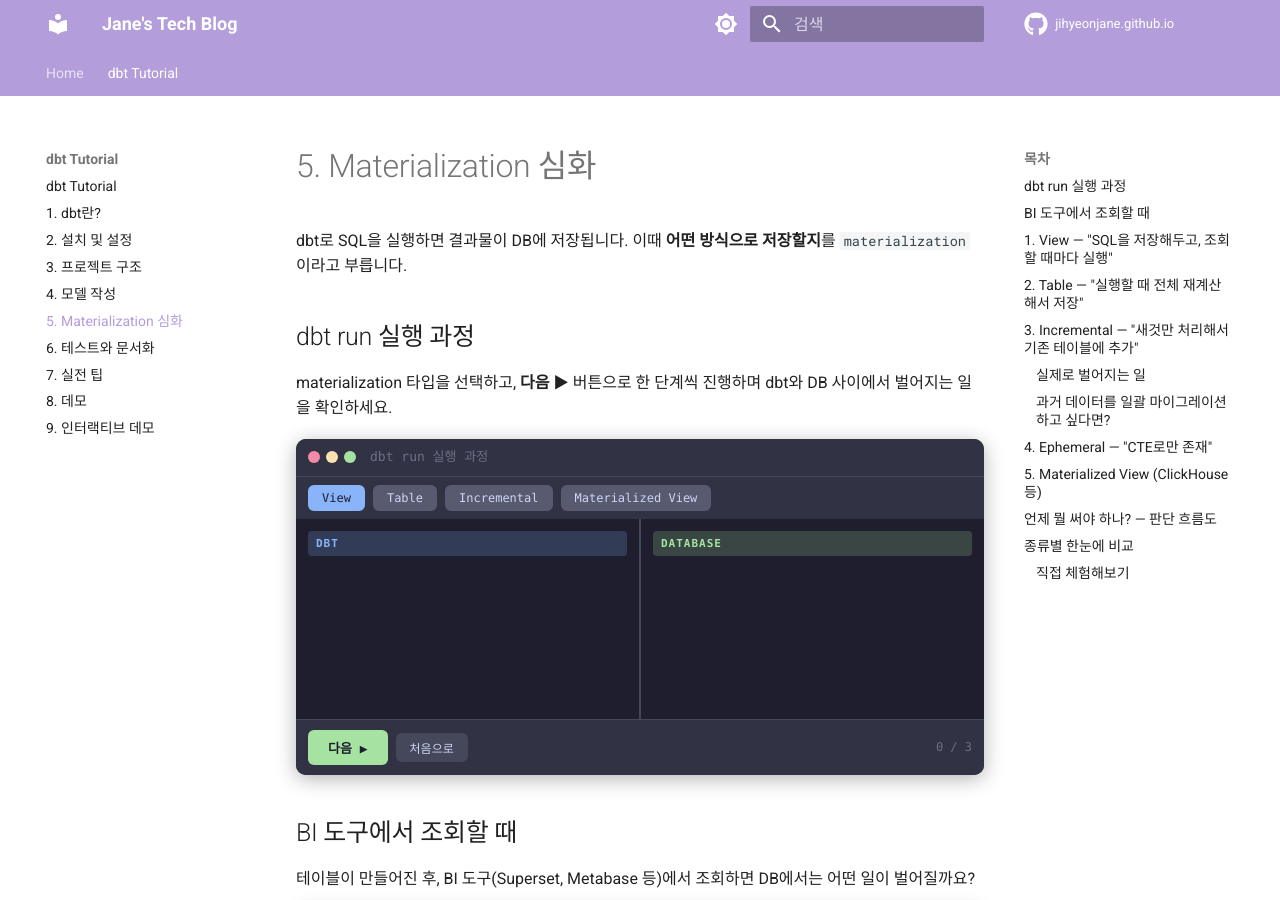
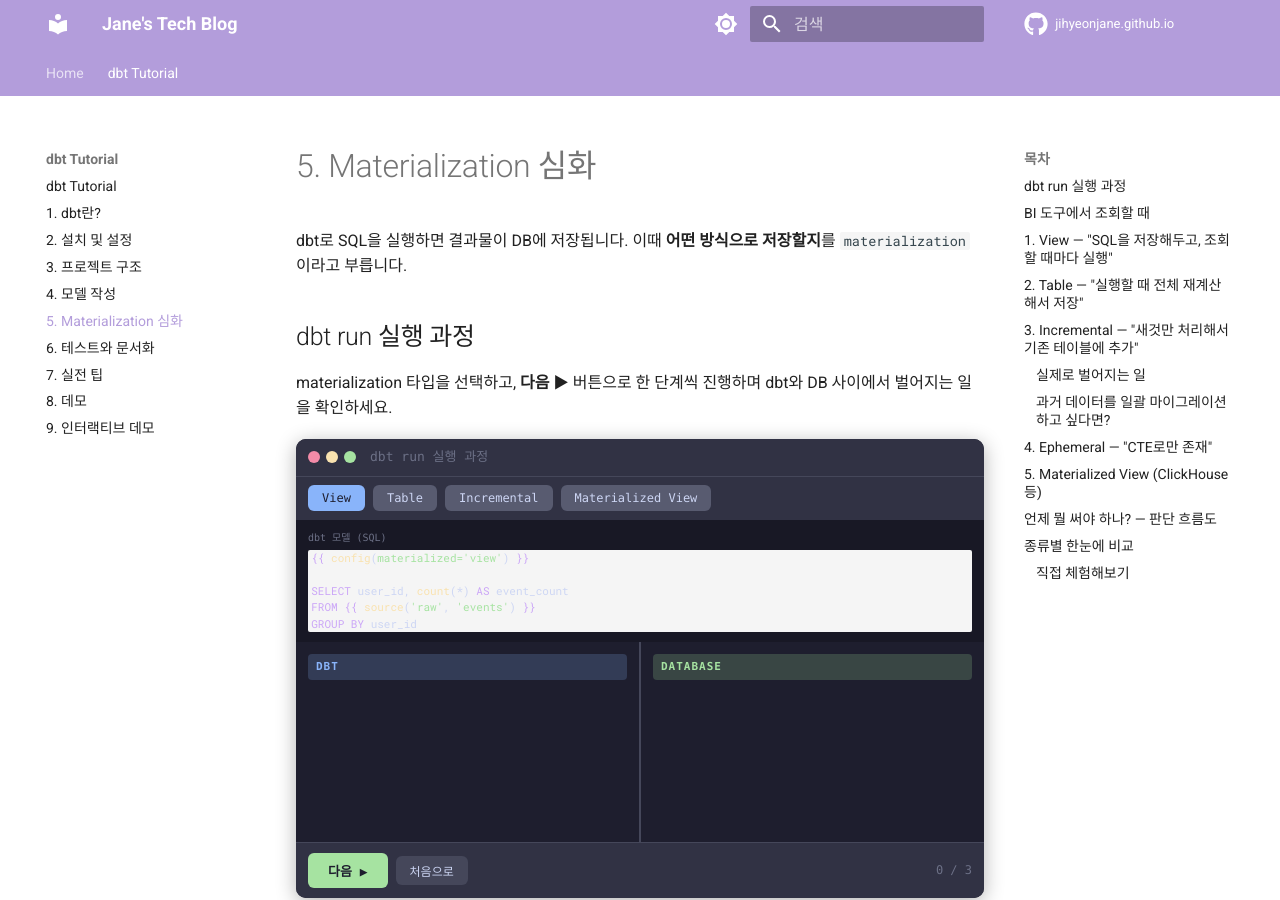
Before and after one commit to jihyeonjane/jihyeonjane.github.io, an MkDocs documentation site: the page built from docs/dbt-tutorial/05-materialization.md, in a window 1280 px wide and 900 px high. Built offline with MkDocs 1.6.1 and Material for MkDocs 9.7.7, drawn with Linux system fonts in a browser that asks for light colours; comment, search, counter and statistics services are not loaded.

Commit message:
dbt run 데모에 소스 SQL 코드 표시 영역 추가
타입 선택 시 해당 dbt 모델 SQL이 상단에 표시됨

Co-Authored-By: Claude Opus 4.6 (1M context) <noreply@anthropic.com>

```diff
--- a/docs/dbt-tutorial/05-materialization.md
+++ b/docs/dbt-tutorial/05-materialization.md
@@ -18,6 +18,10 @@ materialization 타입을 선택하고, **다음 ▶** 버튼으로 한 단계
     <button class="mat-btn" data-type="table" onclick="selectFlowType('flow-run','table')">Table</button>
     <button class="mat-btn" data-type="incremental" onclick="selectFlowType('flow-run','incremental')">Incremental</button>
     <button class="mat-btn" data-type="mv" onclick="selectFlowType('flow-run','mv')">Materialized View</button>
+  </div>
+  <div class="flow-source">
+    <div class="flow-source-label">dbt 모델 (SQL)</div>
+    <code class="flow-source-code"></code>
   </div>
   <div class="flow-panels">
     <div class="flow-panel flow-panel-dbt">
--- a/docs/javascripts/flow.js
+++ b/docs/javascripts/flow.js
@@ -1,6 +1,40 @@
 /* ============================================================
    Materialization Flow — Step-by-step with visual mini-tables
    ============================================================ */
+
+/* ---------- source SQL per type ---------- */
+const SOURCE_SQL = {
+  view: `<span class="kw">{{</span> <span class="fn">config</span>(<span class="str">materialized='view'</span>) <span class="kw">}}</span>
+
+<span class="kw">SELECT</span> user_id, <span class="fn">count</span>(*) <span class="kw">AS</span> event_count
+<span class="kw">FROM</span> <span class="kw">{{</span> <span class="fn">source</span>(<span class="str">'raw'</span>, <span class="str">'events'</span>) <span class="kw">}}</span>
+<span class="kw">GROUP BY</span> user_id`,
+
+  table: `<span class="kw">{{</span> <span class="fn">config</span>(<span class="str">materialized='table'</span>) <span class="kw">}}</span>
+
+<span class="kw">SELECT</span> user_id, <span class="fn">count</span>(*) <span class="kw">AS</span> event_count
+<span class="kw">FROM</span> <span class="kw">{{</span> <span class="fn">source</span>(<span class="str">'raw'</span>, <span class="str">'events'</span>) <span class="kw">}}</span>
+<span class="kw">GROUP BY</span> user_id`,
+
+  incremental: `<span class="kw">{{</span> <span class="fn">config</span>(
+    <span class="str">materialized='incremental'</span>,
+    <span class="str">unique_key='event_date'</span>
+) <span class="kw">}}</span>
+
+<span class="kw">SELECT</span> user_id, event_date, <span class="fn">count</span>(*) <span class="kw">AS</span> cnt
+<span class="kw">FROM</span> <span class="kw">{{</span> <span class="fn">source</span>(<span class="str">'raw'</span>, <span class="str">'events'</span>) <span class="kw">}}</span>
+<span class="kw">{%</span> <span class="kw">if</span> <span class="fn">is_incremental</span>() <span class="kw">%}</span>
+  <span class="kw">WHERE</span> event_date >= current_date - 1
+<span class="kw">{%</span> <span class="kw">endif</span> <span class="kw">%}</span>
+<span class="kw">GROUP BY</span> user_id, event_date`,
+
+  mv: `<span class="kw">{{</span> <span class="fn">config</span>(<span class="str">materialized='materialized_view'</span>) <span class="kw">}}</span>
+
+<span class="kw">SELECT</span> event_date,
+       <span class="fn">count</span>(<span class="kw">DISTINCT</span> user_id) <span class="kw">AS</span> dau
+<span class="kw">FROM</span> <span class="kw">{{</span> <span class="fn">source</span>(<span class="str">'raw'</span>, <span class="str">'events'</span>) <span class="kw">}}</span>
+<span class="kw">GROUP BY</span> event_date`,
+};
 
 /* ---------- sample data ---------- */
 const SAMPLE = {
@@ -408,6 +442,12 @@ function loadFlow(id) {
   }
   state.currentStep = -1;
 
+  // Update source SQL
+  const sourceCode = container.querySelector('.flow-source-code');
+  if (sourceCode && SOURCE_SQL[state.type]) {
+    sourceCode.innerHTML = SOURCE_SQL[state.type];
+  }
+
   // Clear panels
   const dbtPanel = container.querySelector('.flow-panel-dbt .flow-steps');
   const dbPanel = container.querySelector('.flow-panel-db .flow-steps');
```
